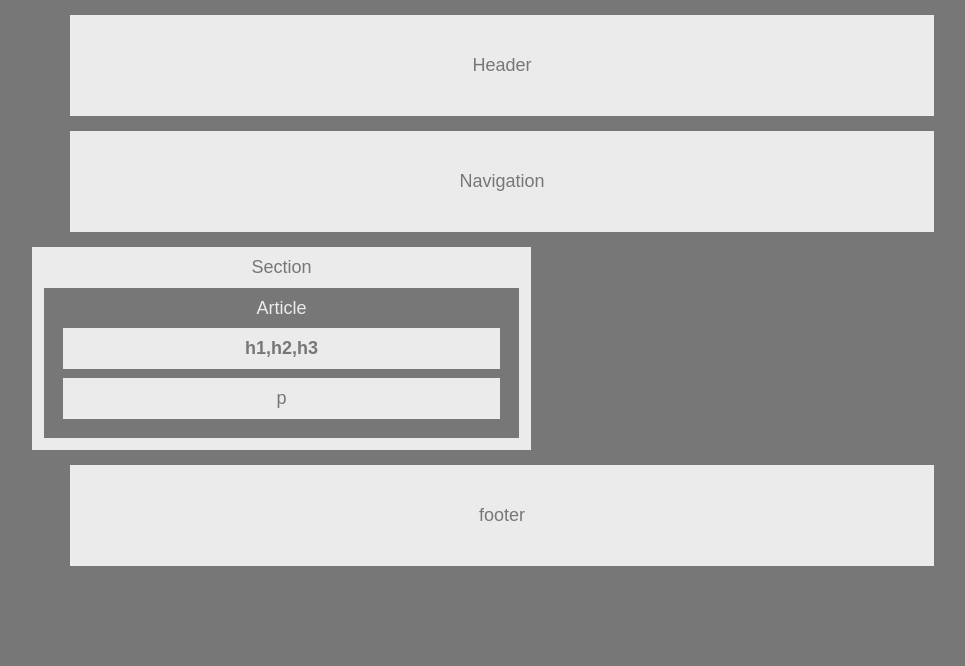
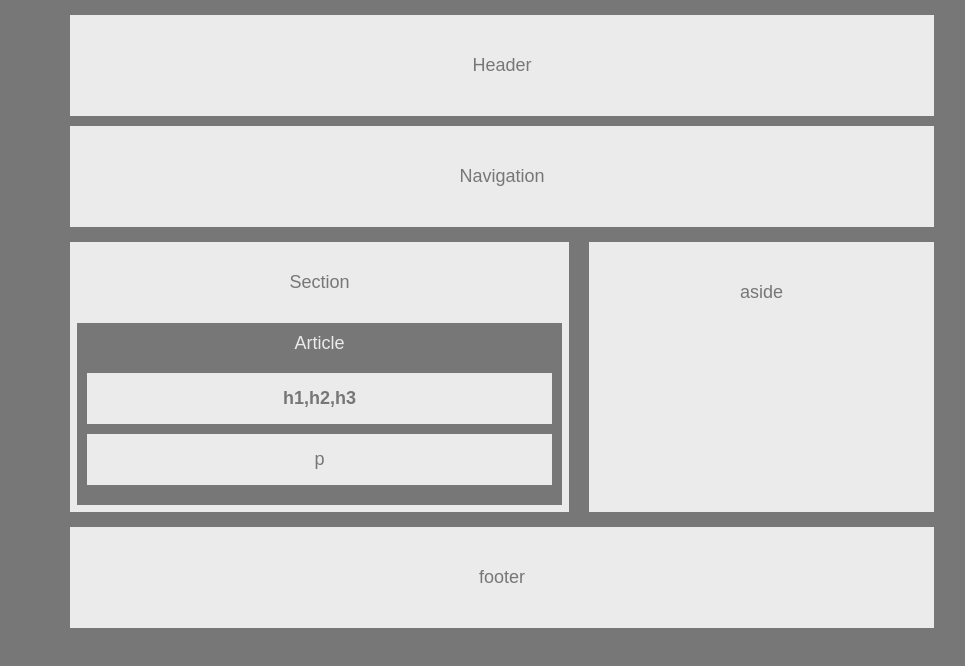
Before and after one commit to samsmeyer17/HW-Wireframe2, a plain HTML site: page index.html in a window 1280 px wide. Shown: the whole page, without its empty margins (138-1103 px from the left). Drawn offline with Linux system fonts and the light colour scheme.

Commit message:
re-sizing middle sections

```diff
--- a/style.css
+++ b/style.css
@@ -11,7 +11,7 @@ body {
 header {
     background: #ebebeb;
     text-align: center;
-    margin: 15px auto;
+    margin: 0px auto 5px;
     padding: 40px 0;
     width: 90%;
 }
@@ -19,7 +19,7 @@ header {
 nav {
     background: #ebebeb;
     text-align: center;
-    margin: 15px auto;
+    margin: 10px auto 0;
     padding: 40px 0;
     width: 90%;
 }
@@ -29,41 +29,43 @@ section {
     text-align: center;
     width: 495px;
     float: left;
-    margin: 0px 200px 15px 10px;
-    padding: 10px 2px 2px 2px;
+    margin: 15px 10px 15px 48px;
+    padding: 30px 2px 60px 2px;
+    height: 180px
 }
 
 article {
     background: #777;
     text-align: center;
     color: #ebebeb;
-    margin: 2%;
-    padding: 2%;
+    margin: 30px 5px 0 5px ;
+    padding: 10px 0 10px 0 ;
 }
 
 h4 {
     background: #ebebeb;
     color: #777;
-    margin: 2%;
-    padding: 10px 10px;
+    margin: 4% 2% 2% 2% ;
+    padding: 15px 10px;
 }
 
 p {
     background: #ebebeb;
     color: #777;
-    margin: 2%;
-    padding: 10px 10px;
+    margin: 2% 2% 2% 2%;
+    padding: 15px 10px;
 }
 
-/* aside {
+aside {
     float: left;
     background: #ebebeb;
     color: #777;
     width: auto;
     text-align: center;
-    margin: 0 0 15px 10px;
-    padding: 80px 150px;
-} */
+    margin: 15px 0 15px 10px;
+    padding: 40px 151px;
+    height: 190px
+}
 
 footer {
     background: #ebebeb;
```
